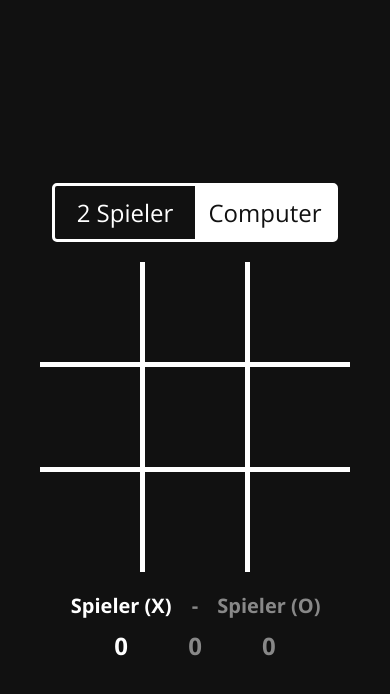
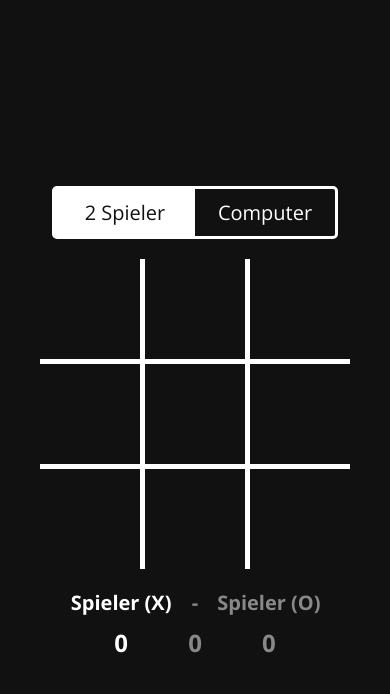
Before and after one commit to knivram/tic-tac-toe, a plain HTML site: page index.html in a window 390 px wide. Both pictures are taken after a click on the element "2 Spieler". Drawn offline with nearby package versions, Linux system fonts and the light colour scheme.

Commit message:
fixed mobile styling and switching logic

```diff
--- a/Player.js
+++ b/Player.js
@@ -25,9 +25,11 @@ class Player{
 }
 
 function isPlayingWithBot(state){
-    player.isPlayingWithBot = state
-    const btns = document.getElementsByClassName('linkBtn')
-    for (let i = 0; i < btns.length; i++) {
-        btns[i].classList.toggle('active')
+    if (player.isPlayingWithBot !== state){
+        player.isPlayingWithBot = state
+        const btns = document.getElementsByClassName('linkBtn')
+        for (let i = 0; i < btns.length; i++) {
+            btns[i].classList.toggle('active')
+        }
     }
 }
--- a/TicTacToe.css
+++ b/TicTacToe.css
@@ -137,4 +137,10 @@ body{
     #scoreBoard h2{
         font-size: 20px;
     }
+    #gameInfoText{
+        font-size: 24px;
+    }
+    .linkBtn{
+        font-size: 20px;
+    }
 }
```
